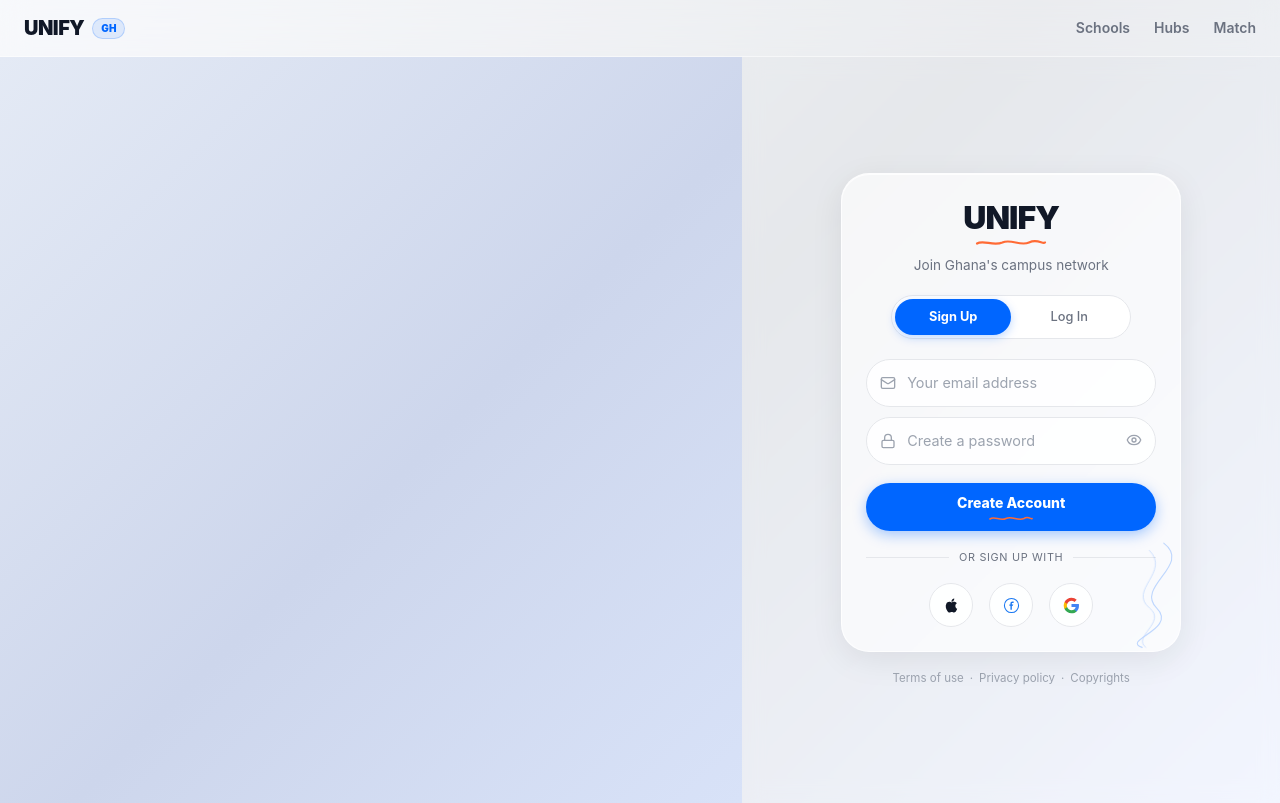
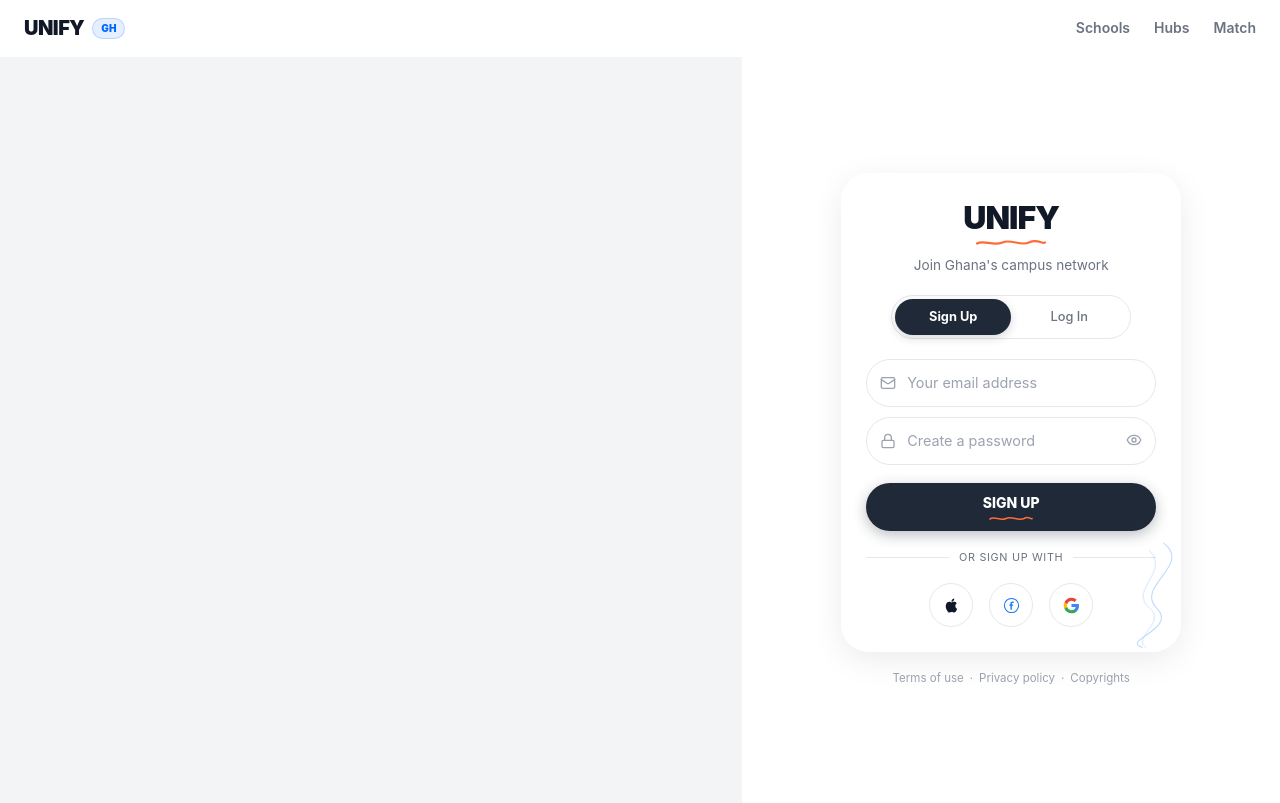
Before and after one commit to chrisxie12/UNIFY, a Next.js app: page /login in a window 1280 px wide. Built offline with nearby package versions, Linux system fonts and the light colour scheme.

Commit message:
Fix /login colors: white bg, #1F2937 toggle+button, SIGN UP text

```diff
--- a/app/login/page.jsx
+++ b/app/login/page.jsx
@@ -362,7 +362,7 @@ export default function LoginPage() {
         /* ── Shell + Layout ── */
         .login-shell {
           min-height: 100vh;
-          background: linear-gradient(135deg, #EEF1F8 0%, #D1D5DB 50%, #E8EEFF 100%);
+          background: #FFFFFF;
           font-family: inherit;
         }
 
@@ -403,7 +403,7 @@ export default function LoginPage() {
             display: block;
             flex: 0 0 58%;
             position: relative;
-            background: linear-gradient(135deg, #E4EAF5 0%, #CDD6EC 55%, #D8E2F8 100%);
+            background: #F3F4F6;
             overflow: hidden;
           }
           .form-side {
@@ -413,9 +413,7 @@ export default function LoginPage() {
             align-items: center;
             justify-content: center;
             padding: 40px 36px;
-            background: rgba(255,255,255,0.45);
-            backdrop-filter: blur(10px);
-            -webkit-backdrop-filter: blur(10px);
+            background: #FFFFFF;
             max-width: none;
             overflow-y: auto;
           }
@@ -575,9 +573,9 @@ export default function LoginPage() {
                           flex: 1, borderRadius: 9999, border: 'none', cursor: 'pointer',
                           fontWeight: mode === m ? 700 : 500,
                           fontSize: '0.8rem',
-                          background: mode === m ? '#0066FF' : 'transparent',
+                          background: mode === m ? '#1F2937' : 'transparent',
                           color: mode === m ? '#fff' : '#6B7280',
-                          boxShadow: mode === m ? '0 3px 10px rgba(0,102,255,0.25)' : 'none',
+                          boxShadow: mode === m ? '0 3px 10px rgba(31,41,55,0.18)' : 'none',
                           transition: 'background 280ms cubic-bezier(0.34,1.56,0.64,1), color 280ms, box-shadow 280ms',
                           fontFamily: 'inherit',
                         }}>
@@ -620,15 +618,15 @@ export default function LoginPage() {
                       </div>
                     )}
 
-                    {/* CTA — 48px height, #0066FF */}
+                    {/* CTA — 48px height, #1F2937 */}
                     <div style={{ marginTop: 18 }}>
                       <button onClick={handleSubmit} disabled={loading}
                         style={{
                           width: '100%', height: 48, borderRadius: 9999,
-                          background: '#0066FF', color: 'white',
+                          background: '#1F2937', color: 'white',
                           fontWeight: 800, fontSize: '0.875rem',
                           border: 'none', cursor: 'pointer',
-                          boxShadow: '0 4px 14px rgba(0,102,255,0.35)',
+                          boxShadow: '0 4px 14px rgba(31,41,55,0.30)',
                           display: 'flex', flexDirection: 'column', alignItems: 'center', justifyContent: 'center',
                           transition: 'transform 200ms, box-shadow 200ms, opacity 200ms',
                           fontFamily: 'inherit',
@@ -637,7 +635,7 @@ export default function LoginPage() {
                         onMouseLeave={e => { e.currentTarget.style.transform = 'translateY(0)'; }}>
                         {loading
                           ? <div className="spinner" />
-                          : <><span>{isSignup ? 'Create Account' : 'Log In'}</span><ButtonScribble /></>
+                          : <><span>{isSignup ? 'SIGN UP' : 'LOG IN'}</span><ButtonScribble /></>
                         }
                       </button>
                     </div>
```
